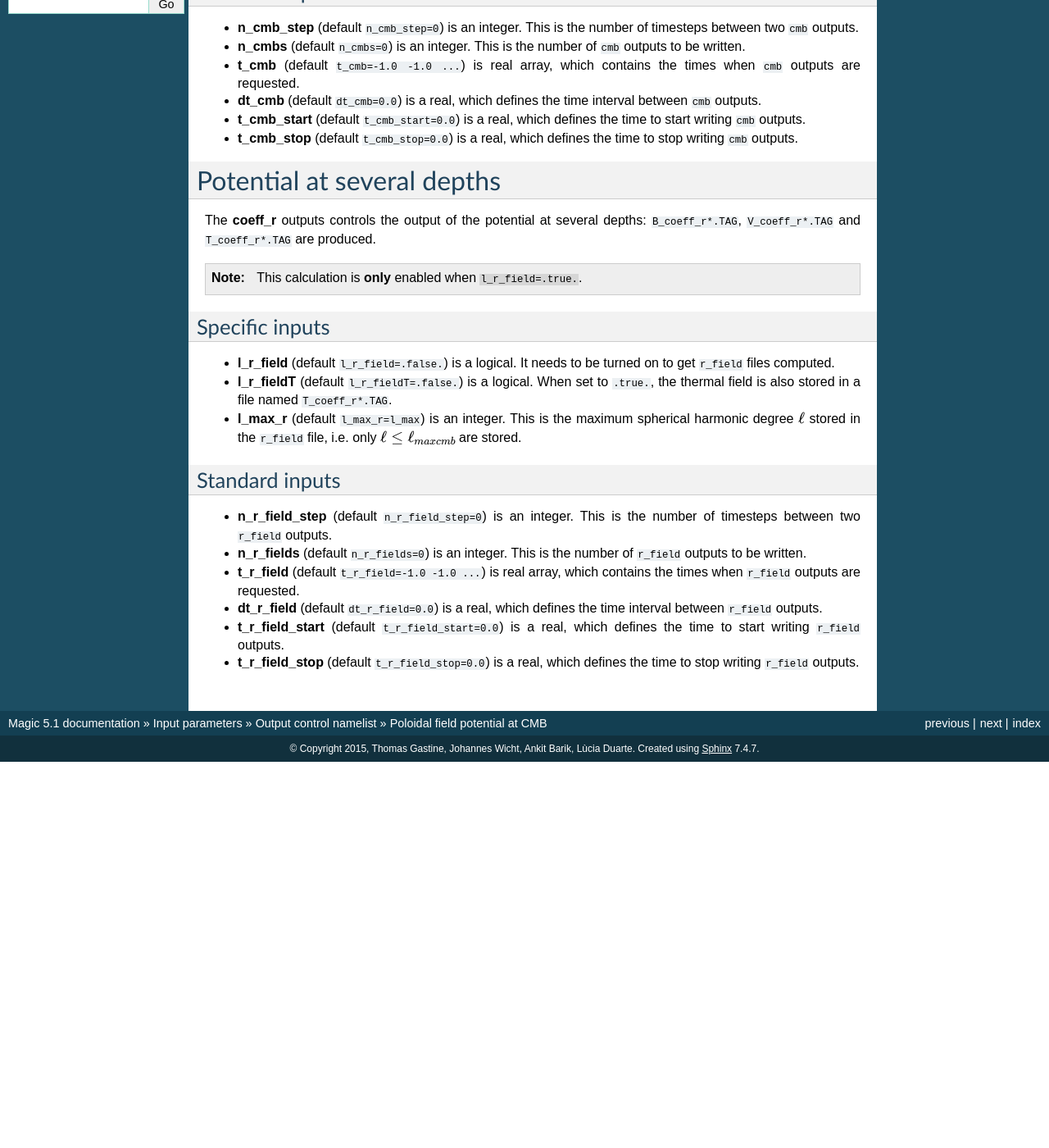
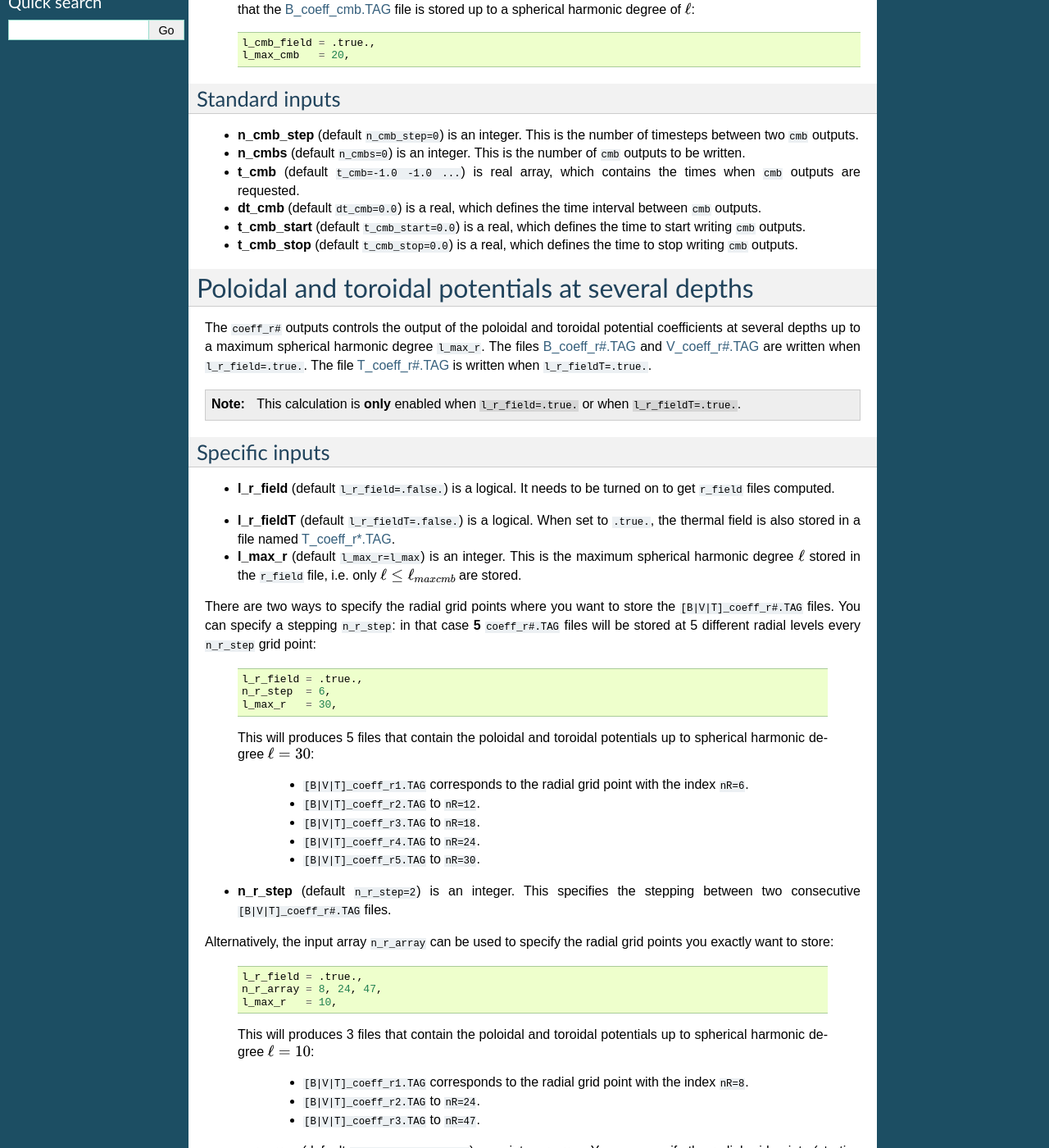
Before and after one commit to magic-sph/magic, a Sphinx documentation site: the page built from doc/sphinx/inputNamelists/outputNamelist/outputNmlCoeff.rst, in a window 1280 px wide and 1400 px high, scrolled down 404 px. Shown: the whole window at 82% size. Built offline with Sphinx 7.4.7, drawn with Linux system fonts in a browser that asks for light colours; before the commit the page ends 1333 px from its top, so only the background shows below that; some of the changed text lies outside the part shown.

Commit message:
continue documenting output namelist

```diff
--- a/doc/sphinx/index.rst
+++ b/doc/sphinx/index.rst
@@ -10,7 +10,7 @@
 
 .. toctree::
    :includehidden:
-   :maxdepth: 2
+   :maxdepth: 3
 
    install
    autoTests
--- a/doc/sphinx/inputNamelists/outputNamelist/outputNmlCoeff.rst
+++ b/doc/sphinx/inputNamelists/outputNamelist/outputNmlCoeff.rst
@@ -1,20 +1,30 @@
 .. _secOutNmlCoeff:
 
-Poloidal field potential at CMB
--------------------------------
+Poloidal magnetic field potential at CMB
+----------------------------------------
 
-The **cmb** outputs controls the output of poloidal field potential at the CMB :math:`b_{\ell m}(r=r_o)`: ``B_coeff_cmb.TAG``.
+The **cmb** outputs controls the output of poloidal field potential coefficients at the CMB :math:`b_{\ell m}(r=r_o)`: :ref:`B_coeff_cmb.TAG <secCmbFile>` up to a maximum spherical harmonic degree ``l_max_cmb``.
 
-.. note:: This calculation is **only** enabled when ``l_cmb_field=.true.``.
+.. note:: This calculation is **only** enabled when ``l_cmb_field=.true.`` or when
+          ``l_dt_cmb_field=.true.``.
 
 Specific inputs
 +++++++++++++++
+
+.. _varl_cmb_field:
 
 * **l_cmb_field** (default ``l_cmb_field=.false.``) is a logical. It needs to be turned on to get ``cmb`` files computed.
 
 * **l_dt_cmb_field** (default ``l_dt_cmb_field=.false.``) is a logical. When set to ``.true.``, it allows the calculation of the secular variation of the magnetic field at the CMB.
 
-* **l_max_cmb** (default ``l_max_cmb=14``) is an integer. This is the maximum spherical harmonic degree :math:`\ell` stored in the ``cmb`` file, i.e. only :math:`\ell \leq \ell_{maxcmb}` are stored.
+* **l_max_cmb** (default ``l_max_cmb=14``) is an integer. This is the maximum spherical harmonic degree :math:`\ell` stored in :ref:`B_coeff_cmb.TAG <secCmbFile>`, i.e. only :math:`\ell \leq \ell_{maxcmb}` are stored. For example, the following input parameter means that the :ref:`B_coeff_cmb.TAG <secCmbFile>` file is stored up to a spherical harmonic degree of :math:`\ell`:
+
+  .. code:: fortran
+
+     l_cmb_field = .true.,
+     l_max_cmb   = 20,
+
+
 
 Standard inputs
 +++++++++++++++
@@ -32,21 +42,70 @@ Standard inputs
 * **t_cmb_stop** (default ``t_cmb_stop=0.0``) is a real, which defines the time to stop writing ``cmb`` outputs.
 
 
-Potential at several depths
----------------------------
+Poloidal and toroidal potentials at several depths
+--------------------------------------------------
 
-The **coeff_r** outputs controls the output of the potential at several depths: ``B_coeff_r*.TAG``, ``V_coeff_r*.TAG`` and ``T_coeff_r*.TAG`` are produced.
+The ``coeff_r#`` outputs controls the output of the poloidal and
+toroidal potential coefficients at several depths up to a maximum spherical
+harmonic degree ``l_max_r``. The files :ref:`B_coeff_r#.TAG <secBcoeffrFile>`
+and :ref:`V_coeff_r#.TAG <secVcoeffrFile>` are written when
+``l_r_field=.true.``. The file :ref:`T_coeff_r#.TAG <secTcoeffrFile>` is
+written when ``l_r_fieldT=.true.``.
 
-.. note:: This calculation is **only** enabled when ``l_r_field=.true.``.
+.. note:: This calculation is **only** enabled when ``l_r_field=.true.`` or when
+          ``l_r_fieldT=.true.``.
 
 Specific inputs
 +++++++++++++++
 
+.. _varl_r_field:
+
 * **l_r_field** (default ``l_r_field=.false.``) is a logical. It needs to be turned on to get ``r_field`` files computed.
 
-* **l_r_fieldT** (default ``l_r_fieldT=.false.``) is a logical. When set to ``.true.``, the thermal field is also stored in a file named ``T_coeff_r*.TAG``.
+.. _varl_r_fieldT:
+
+* **l_r_fieldT** (default ``l_r_fieldT=.false.``) is a logical. When set to ``.true.``, the thermal field is also stored in a file named :ref:`T_coeff_r*.TAG <secTcoeffrFile>`.
 
 * **l_max_r** (default ``l_max_r=l_max``) is an integer. This is the maximum spherical harmonic degree :math:`\ell` stored in the ``r_field`` file, i.e. only :math:`\ell \leq \ell_{maxcmb}` are stored.
+
+There are two ways to specify the radial grid points where you want to store
+the ``[B|V|T]_coeff_r#.TAG`` files. You can specify a stepping ``n_r_step``: in that
+case **5** ``coeff_r#.TAG`` files will be stored at 5 different radial levels every
+``n_r_step`` grid point:
+
+  .. code:: fortran
+
+     l_r_field = .true.,
+     n_r_step  = 6,
+     l_max_r   = 30,
+
+  This will produces 5 files that contain the poloidal and toroidal potentials
+  up to spherical harmonic degree :math:`\ell=30`:
+
+     - ``[B|V|T]_coeff_r1.TAG`` corresponds to the radial grid point with the index ``nR=6``.
+     - ``[B|V|T]_coeff_r2.TAG`` to ``nR=12``.
+     - ``[B|V|T]_coeff_r3.TAG`` to ``nR=18``.
+     - ``[B|V|T]_coeff_r4.TAG`` to ``nR=24``.
+     - ``[B|V|T]_coeff_r5.TAG`` to ``nR=30``.
+
+* **n_r_step** (default ``n_r_step=2``) is an integer. This specifies the stepping between two consecutive ``[B|V|T]_coeff_r#.TAG`` files.
+
+Alternatively, the input array ``n_r_array`` can be used to specify the radial grid points you exactly want to store:
+
+  .. code:: fortran
+
+     l_r_field = .true.,
+     n_r_array = 8, 24, 47,
+     l_max_r   = 10,
+
+  This will produces 3 files that contain the poloidal and toroidal potentials
+  up to spherical harmonic degree :math:`\ell=10`:
+
+     - ``[B|V|T]_coeff_r1.TAG`` corresponds to the radial grid point with the index ``nR=8``.
+     - ``[B|V|T]_coeff_r2.TAG`` to ``nR=24``.
+     - ``[B|V|T]_coeff_r3.TAG`` to ``nR=47``.
+
+* **n_r_array** (default ``n_r_array=0 0 0 ...``) a an integer array. You can specify the radial grid points (starting from ``n_r_cmb=1``) where you want to store the coefficients.
 
 Standard inputs
 +++++++++++++++
--- a/doc/sphinx/outputFiles/outFiles.rst
+++ b/doc/sphinx/outputFiles/outFiles.rst
@@ -39,3 +39,4 @@ unformatted files described below.
    outTransportProp.rst
    outSpecFiles.rst
    outGraphMovieRst.rst
+   outCoeffFiles.rst
--- a/doc/sphinx/outputFiles/outTimeSeries.rst
+++ b/doc/sphinx/outputFiles/outTimeSeries.rst
@@ -448,6 +448,8 @@ written by the subroutine ``dtBrms`` in the file ``out_RMS.f90``.
 ``dtDrms.TAG``
 --------------
 
+.. note:: This file is **only** written when :ref:`l_RMS=.true. <varl_RMS>`
+
 This files contains the RMS terms that enter the induction equation of the
 dipole. This file is written by the subroutine ``dtBrms`` in the file
 ``out_RMS.f90``.
```
Also changed, not shown: doc/sphinx/inputNamelists/outNamelist.rst (+12 -15 lines), doc/sphinx/outputFiles/outCoeffFiles.rst (added, +30 -0 lines), 1 other file.
